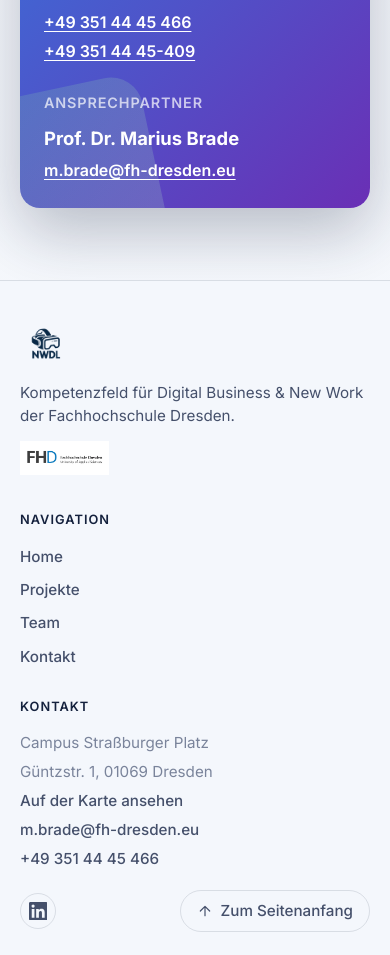
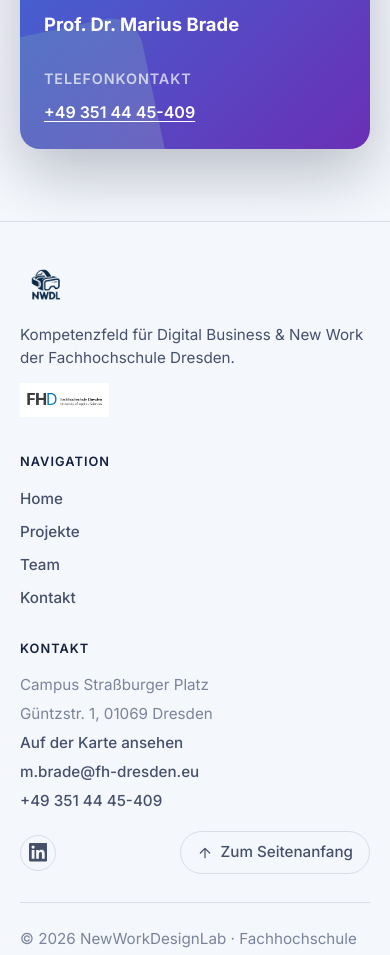
Before and after one commit to NewWorkDesignLab/website, a Next.js app: page / in a window 390 px wide. Shown: the part 5020-5975 px from the top of the page. Built offline with nearby package versions, Linux system fonts and the light colour scheme; a web font is replaced by a local one.

Commit message:
updated phone numbers and contact form order

```diff
--- a/src/components/ContactBlock.tsx
+++ b/src/components/ContactBlock.tsx
@@ -80,6 +80,11 @@ export function ContactBlock({
           </div>
 
           <div className="home-contact-block">
+            <span className="home-contact-block-label">{c.personLabel}</span>
+            <strong className="home-contact-person">{c.person}</strong>
+          </div>
+
+          <div className="home-contact-block">
             <span className="home-contact-block-label">{c.phoneLabel}</span>
             {c.phones.map((phone) => (
               <a
@@ -90,14 +95,6 @@ export function ContactBlock({
                 {phone}
               </a>
             ))}
-          </div>
-
-          <div className="home-contact-block">
-            <span className="home-contact-block-label">{c.personLabel}</span>
-            <strong className="home-contact-person">{c.person}</strong>
-            <a className="home-contact-link" href={`mailto:${c.email}`}>
-              {c.email}
-            </a>
           </div>
         </div>
 
--- a/src/content/texts.json
+++ b/src/content/texts.json
@@ -50,7 +50,7 @@
       "websiteLabel": "www.fh-dresden.eu",
       "websiteUrl": "https://www.fh-dresden.eu",
       "phoneLabel": "Telefonkontakt",
-      "phones": ["+49 351 44 45 466", "+49 351 44 45-409"],
+      "phones": ["+49 351 44 45-409"],
       "personLabel": "Ansprechpartner",
       "person": "Prof. Dr. Marius Brade",
       "email": "m.brade@fh-dresden.eu",
@@ -198,7 +198,7 @@
       "websiteLabel": "www.fh-dresden.eu",
       "websiteUrl": "https://www.fh-dresden.eu",
       "phoneLabel": "Phone",
-      "phones": ["+49 351 44 45 466", "+49 351 44 45-409"],
+      "phones": ["+49 351 44 45-409"],
       "personLabel": "Contact",
       "person": "Prof. Dr. Marius Brade",
       "email": "m.brade@fh-dresden.eu",
```
Also changed, not shown: 1 other file (tests, documents, lock files or other folders).
